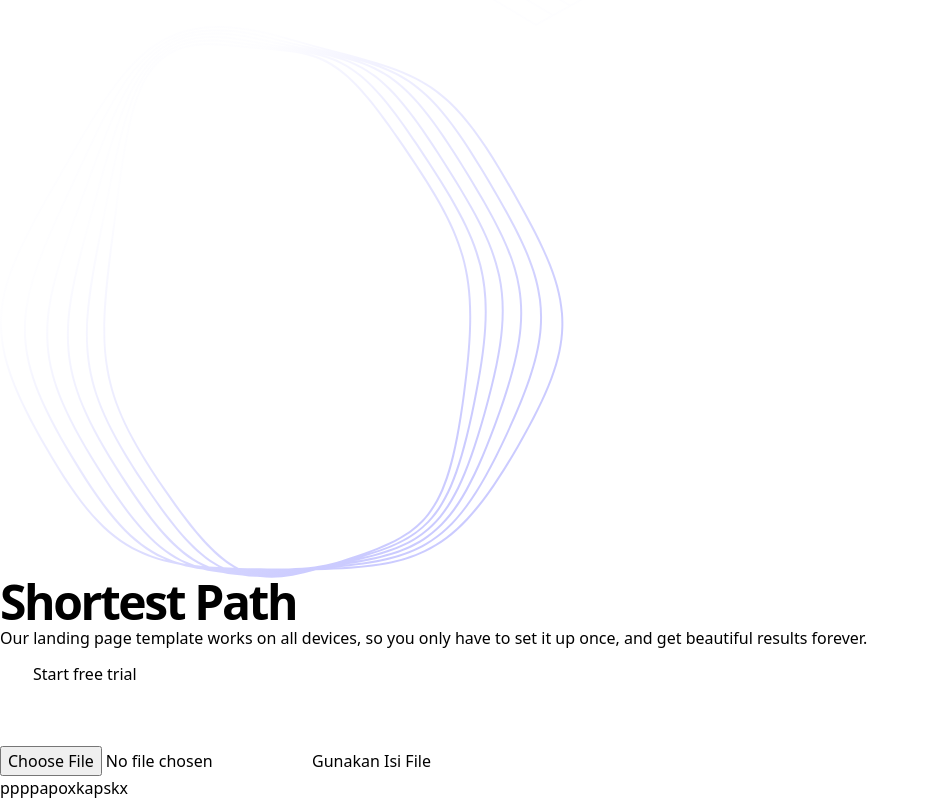
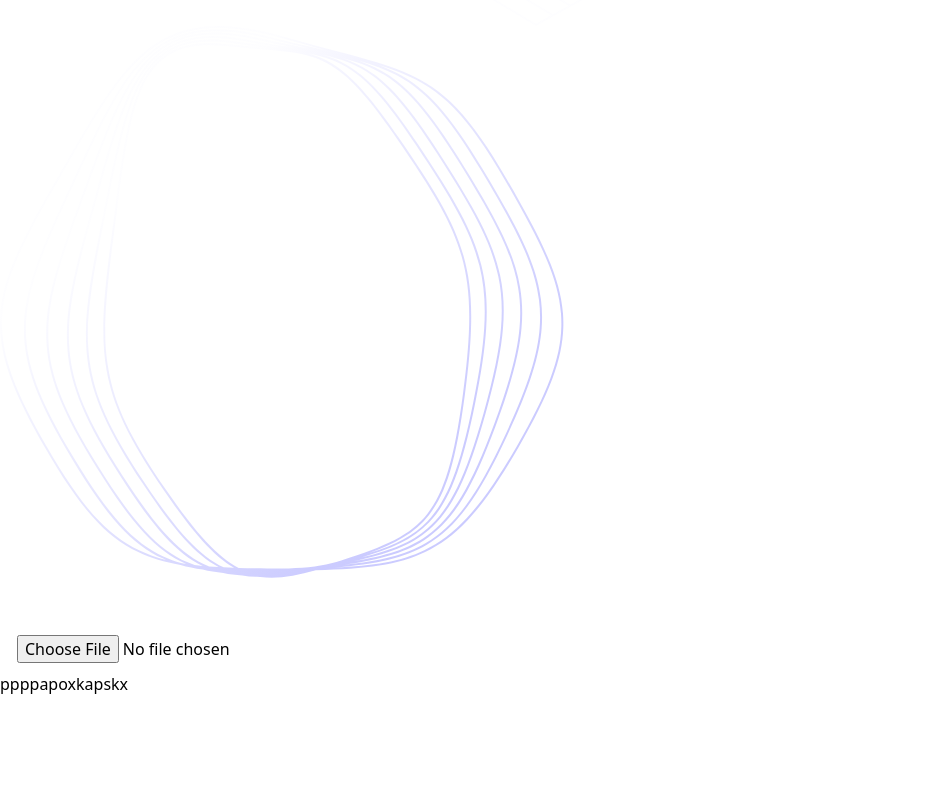
Before and after one commit to farhanfahreezy/Tucil3_UCS_Astar, a React (Vite) app: page / in a window 1280 px wide. Shown: the part 1705-2505 px from the top of the page, without its empty margins (0-930 px from the left). After the commit the page ends 2401 px from the top, so only its background shows below. Built offline with nearby package versions, Linux system fonts and the light colour scheme.

Commit message:
Update ui

```diff
--- a/src/partials/FileInput.jsx
+++ b/src/partials/FileInput.jsx
@@ -27,18 +27,36 @@ function FileInput() {
     reader.readAsText(file);
   };
 
-  const handleButtonClick = () => {
-    // Menggunakan isi file yang disimpan di state
-    console.log(fileContent);
-  };
+  // const handleButtonClick = () => {
+  //   // Menggunakan isi file yang disimpan di state
+  //   console.log(fileContent);
+  // };
+  const styles = `
+  input[type="file"] {
+    color: white;
+    background-color: transparent;
+    border: none;
+  }
+  `;
+
+
 
   return (
-    <div>
+    <div className="max-w-xs mx-auto sm:max-w-none sm:flex sm:justify-center">
+      <div data-aos="fade-up" data-aos-delay="400" data-aos-offset="1">
         {/* <MapComponent data = {data} /> */}
         {data ? <MapComponent data={data} /> : null}
 
-      <input type="file" accept=".txt" onChange={handleFileChange} />
-      <button onClick={handleButtonClick}>Gunakan Isi File</button>
+        {/* <style>{styles}</style> */}
+        <input className="
+        btn-sm
+        text-white
+        bg-purple-600
+        hover:bg-purple-700
+        ml-3
+        z-10"
+        type="file" accept=".txt" onChange={handleFileChange} />
+        {/* <button onClick={handleButtonClick}>Gunakan Isi File</button> */}
         {data && (
           <div>
             num of nodes: {data.nodeCount}
@@ -49,6 +67,7 @@ function FileInput() {
           </div>
         )}
       </div>
+    </div>
   );
 }
 
--- a/src/partials/HeroHome.jsx
+++ b/src/partials/HeroHome.jsx
@@ -44,7 +44,7 @@ function HeroHome() {
             <h1 className="h1 mb-4" data-aos="fade-up">
               Shortest Path
             </h1>
-            <p className="text-xl text-gray-400 mb-8" data-aos="fade-up" data-aos-delay="200">
+            {/* <p className="text-xl text-gray-400 mb-8" data-aos="fade-up" data-aos-delay="200">
               Our landing page template works on all devices, so you only have to set it up once, and get beautiful results forever.
             </p>
             <div className="max-w-xs mx-auto sm:max-w-none sm:flex sm:justify-center">
@@ -58,7 +58,7 @@ function HeroHome() {
                   Learn more
                 </a>
               </div>
-            </div>
+            </div> */}
           </div>
 
           {/* Hero image */}
```
Lines whose indentation alone changed are shown as unchanged.
